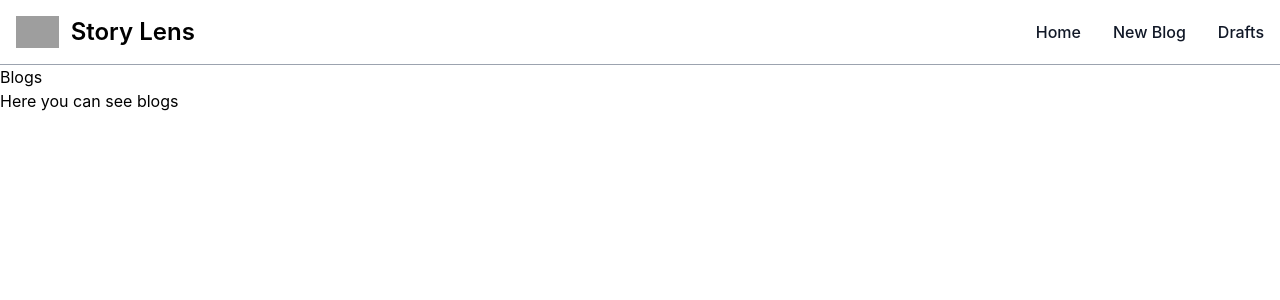
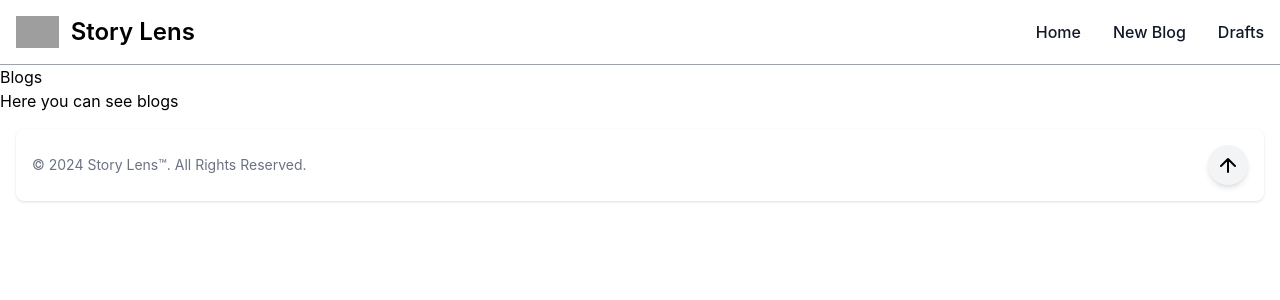
Before and after one commit to bahylol/StoryLens, a React (Create React App) app in the folder frontend/: page / in a window 1280 px wide. Shown: the top 300 px of the page. Built offline with nearby package versions, Linux system fonts and the light colour scheme; grey boxes are pictures that could not be loaded.

Commit message:
added footer

```diff
--- /dev/null
+++ b/frontend/src/components/Footer.jsx
@@ -0,0 +1,41 @@
+import React from 'react';
+
+const Footer = () => {
+  const scrollToTop = () => {
+    window.scrollTo({
+      top: 0,
+      behavior: 'smooth',
+    });
+  };
+
+  return (
+    <footer className="bg-white rounded-lg shadow m-4 dark:bg-gray-800">
+      <div className="w-full mx-auto max-w-screen-xl p-4 md:flex md:items-center md:justify-between">
+        <span className="text-sm text-gray-500 sm:text-center dark:text-gray-400">
+          © 2024 <a href="/" className="hover:underline">Story Lens™</a>. All Rights Reserved.
+        </span>
+        <button
+          onClick={scrollToTop}
+          className="bg-gray-100 text-black p-2 rounded-full shadow-md hover:bg-gray-600 transition-all duration-200"
+        >
+          <svg
+            xmlns="http://www.w3.org/2000/svg"
+            fill="none"
+            viewBox="0 0 24 24"
+            stroke="currentColor"
+            className="w-6 h-6"
+          >
+            <path
+              strokeLinecap="round"
+              strokeLinejoin="round"
+              strokeWidth="2"
+              d="M12 19V6m0 0l-7 7m7-7l7 7"
+            />
+          </svg>
+        </button>
+      </div>
+    </footer>
+  );
+};
+
+export default Footer;
--- a/frontend/src/index.js
+++ b/frontend/src/index.js
@@ -4,12 +4,14 @@ import './index.css';
 import App from './App';
 import reportWebVitals from './reportWebVitals';
 import Navbar from './components/NavBar';
+import Footer from './components/Footer';
 
 const root = ReactDOM.createRoot(document.getElementById('root'));
 root.render(
   <React.StrictMode>
     <Navbar />
     <App />
+    <Footer />
   </React.StrictMode>
 );
 
```
